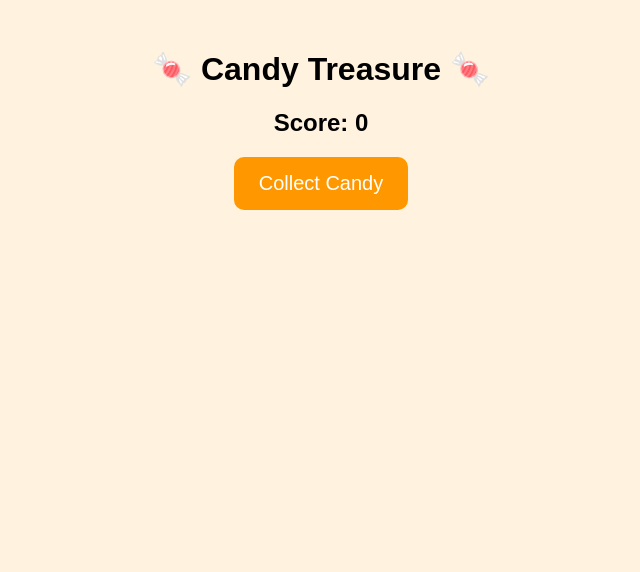
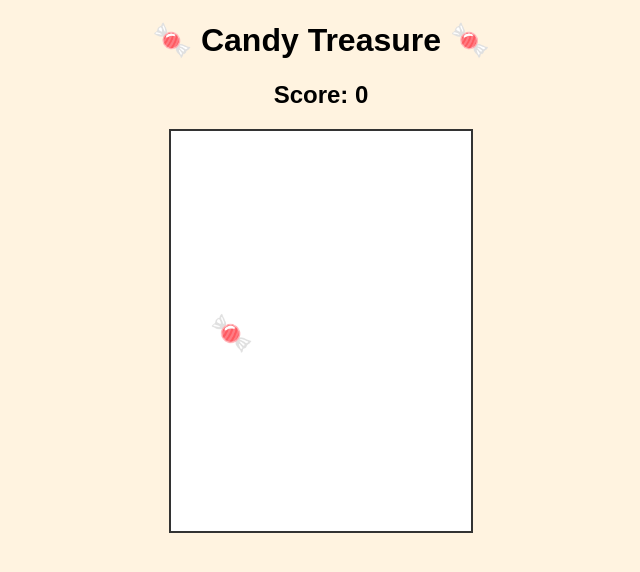
Before and after one commit to pratapsingh8215-pixel/Candy-Treasure-, a plain HTML site: page index.html in a window 1280 px wide. Shown: the whole page, without its empty margins (319-959 px from the left). Drawn offline with Linux system fonts and the light colour scheme.

Commit message:
Update index.html
Candy Treasure – A fun candy collecting browser game built with HTML, CSS and JavaScript. 🍬🎮

```diff
--- a/index.html
+++ b/index.html
@@ -6,20 +6,20 @@
 body{
   text-align:center;
   font-family:Arial;
-      margin-top:50px;
   background:#fff3e0;
 }
-    button{
-      padding:15px 25px;
-      font-size:20px;
-      background:#ff9800;
-      color:white;
-      border:none;
-      border-radius:10px;
+#game{
+  width:300px;
+  height:400px;
+  margin:auto;
+  border:2px solid #333;
+  position:relative;
+  background:white;
+}
+.candy{
+  position:absolute;
+  font-size:35px;
   cursor:pointer;
-    }
-    button:hover{
-      background:#e68900;
 }
 </style>
 </head>
@@ -28,15 +28,31 @@
 <h1>🍬 Candy Treasure 🍬</h1>
 <h2>Score: <span id="score">0</span></h2>
 
-  <button onclick="collectCandy()">Collect Candy</button>
+<div id="game"></div>
 
 <script>
-    let score = 0;
+let score=0;
+const game=document.getElementById("game");
 
-    function collectCandy(){
+function createCandy(){
+  let candy=document.createElement("div");
+  candy.className="candy";
+  candy.innerHTML="🍬";
+
+  candy.style.left=Math.random()*250+"px";
+  candy.style.top=Math.random()*350+"px";
+
+  candy.onclick=function(){
     score++;
-      document.getElementById("score").innerText = score;
+    document.getElementById("score").innerText=score;
+    candy.remove();
+    createCandy();
+  };
+
+  game.appendChild(candy);
 }
+
+createCandy();
 </script>
 
 </body>
```
Lines whose indentation alone changed are shown as unchanged.
